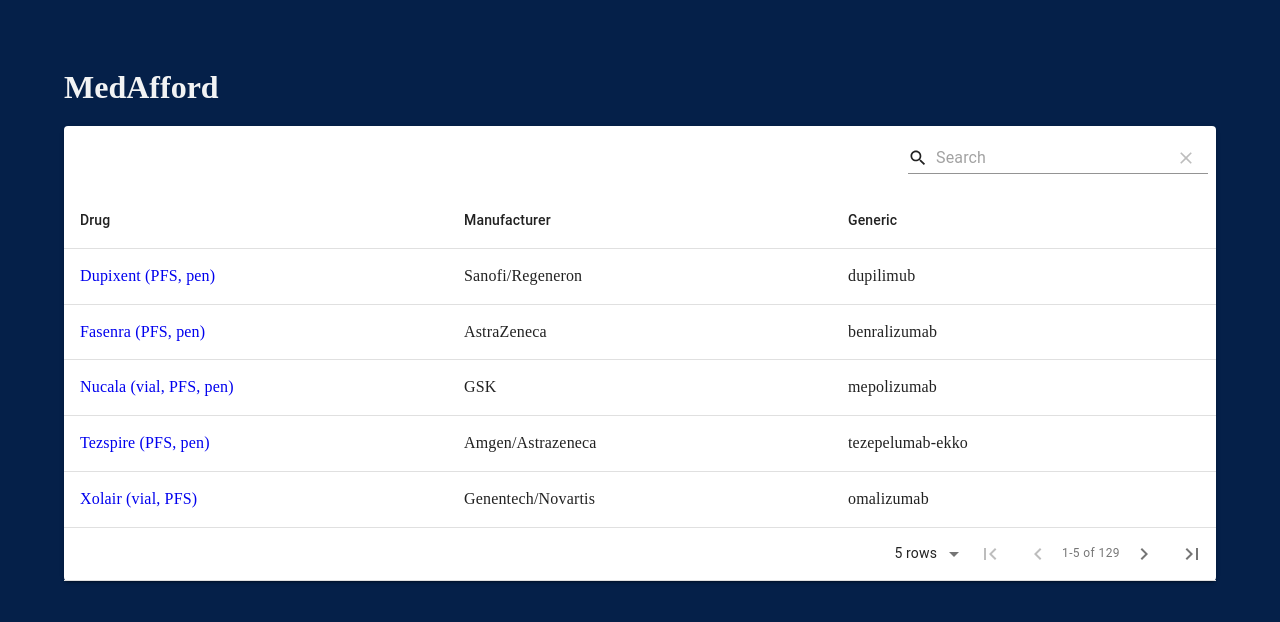
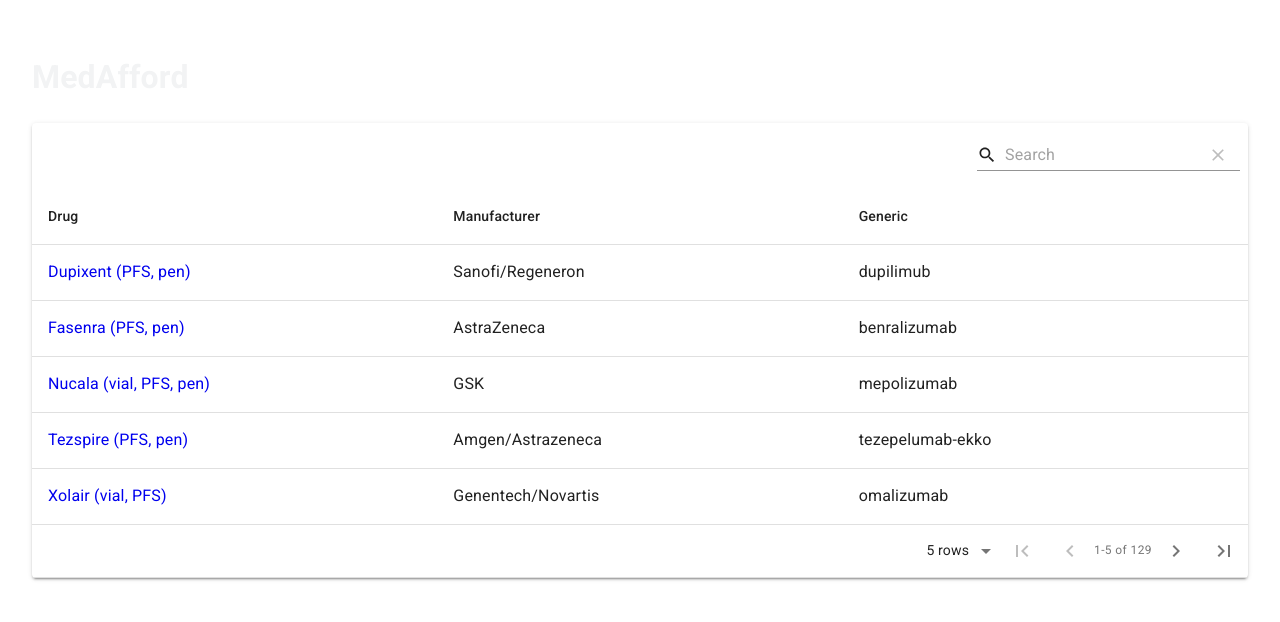
Before and after one commit to medafford/medafford.github.io, a Next.js app: page / in a window 1280 px wide. Shown: the top 622 px of the page. Built offline with nearby package versions, Linux system fonts and the light colour scheme.

Commit message:
Material UI basics - roboto font - simplify css

```diff
--- a/package.json
+++ b/package.json
@@ -10,6 +10,7 @@
     "lint": "next lint"
   },
   "dependencies": {
+    "@fontsource/roboto": "^4.5.8",
     "@mui/icons-material": "^5.11.16",
     "@mui/material": "^5.12.3",
     "material-table": "^2.0.3",
--- a/src/globals.css
+++ b/src/globals.css
@@ -1,15 +1,8 @@
 :root {
-  --border-radius: 4px;
   --navy: #052049;
-  --blue: #006BE9;
   --white: #F2F3F4;
-  --gray: #D1D3D3;
   --cool-gray: #B4B9BF;
-  --blue-gray: #506380;
   --black: #000000;
-  --yellow: #FEB80A;
-  --orange: #FA6E1E;
-  --red: #E61048;
 }
 
 html,
@@ -18,6 +11,7 @@
   width: 100%;
   margin: 0;
   background-color: var(--navy);
+  font-family: 'Roboto', sans-serif;
 }
 
 a {
--- a/src/page.module.css
+++ b/src/page.module.css
@@ -1,23 +1,20 @@
 .main {
-  max-width: 90%;
   margin: 0 auto;
-  padding: 3rem;
+  padding: 2rem;
   height: 100%;
 }
 
 .heading {
-  margin-bottom: 20px;
   color: var(--white);
 }
 
 .info {
   background-color: var(--cool-gray);
   padding: 20px;
-  border-radius: var(--border-radius);
 }
 
 .paper {
-  margin: 10px 10px;
+  margin: 5px 10px;
   padding: 5px 10px;
   background-color: var(--white);
   color: var(--black);
--- a/src/pages/_app.tsx
+++ b/src/pages/_app.tsx
@@ -1,18 +1,25 @@
 import '../globals.css'
 import styles from '../page.module.css'
+import '@fontsource/roboto/300.css';
+import '@fontsource/roboto/400.css';
+import '@fontsource/roboto/500.css';
+import '@fontsource/roboto/700.css';
+import {Box, createTheme, ThemeProvider} from '@mui/material';
+import CssBaseline from '@mui/material/CssBaseline';
+import {AppProps} from "next/app";
 import Head from 'next/head';
-import {ThemeProvider, createTheme} from '@mui/material';
-import {AppProps} from "next/app";
 
 export default function App({Component, pageProps}: AppProps<any>) {
   return (
       <ThemeProvider theme={createTheme()}>
         <Head>
           <title>Medafford</title>
+          <meta name="viewport" content="initial-scale=1, width=device-width" />
         </Head>
-          <div className={styles.main}>
+        <CssBaseline />
+        <Box className={styles.main}>
           <Component {...pageProps} />
-          </div>
+        </Box>
       </ThemeProvider>
   )
 }
```
Also changed, not shown: src/pages/drug/[id].tsx (+16 -14 lines), 1 other file (tests, documents, lock files or other folders). Lines whose indentation alone changed are shown as unchanged.
